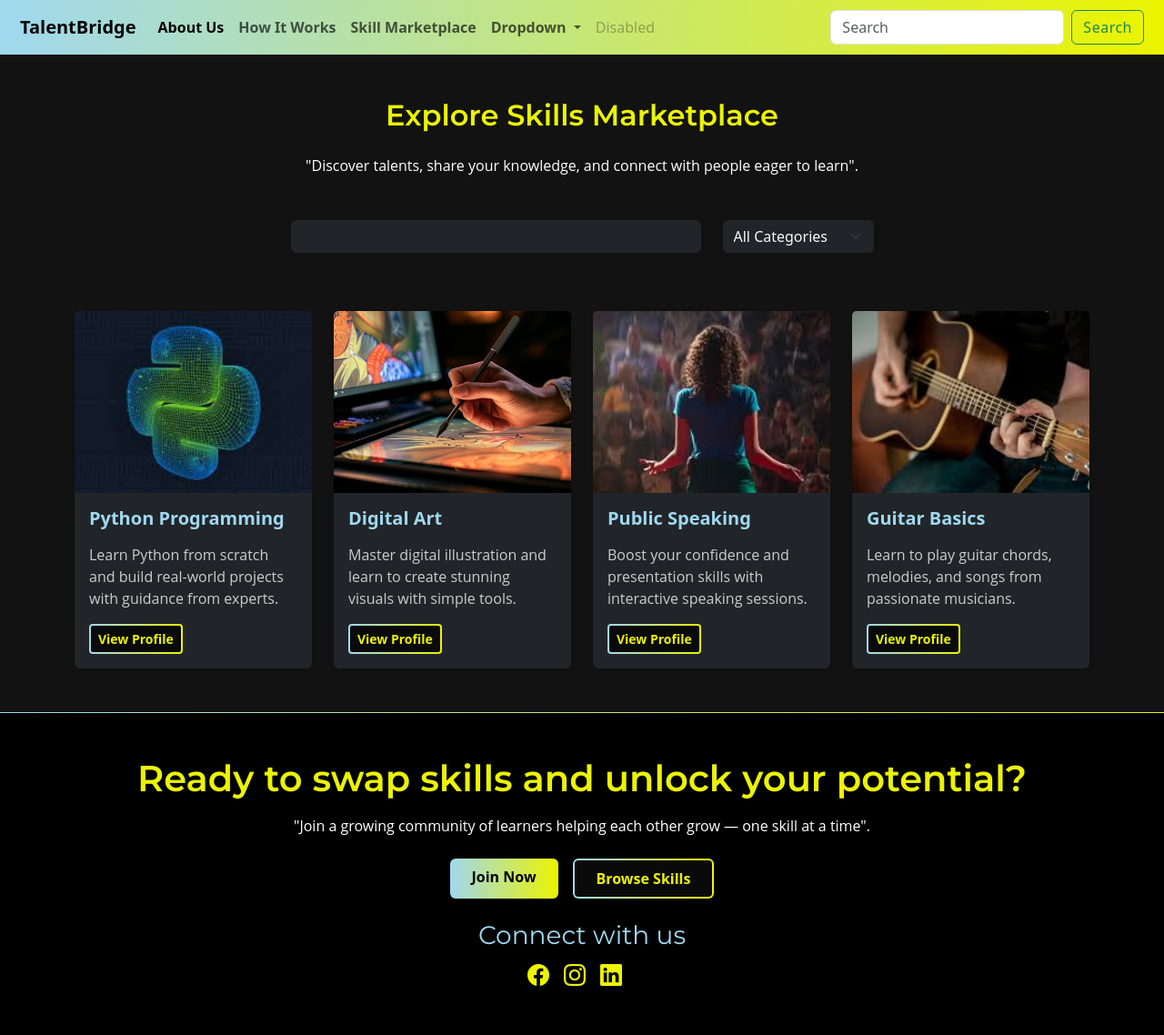
After one commit to Isoo-Pal/TalentBridge, a Django app: page /skill-marketplace/ in a window 1280 px wide. The commit adds this page. Shown: the whole page at 91% size. Run offline with Django 4.2, Linux system fonts and the light colour scheme.

Commit message:
Added Skill Marketplace page

```diff
--- a/TalentBridge/myapp/templates/myapp/inc/footer.html
+++ b/TalentBridge/myapp/templates/myapp/inc/footer.html
@@ -4,7 +4,7 @@
         Ready to swap skills and unlock your potential?
       </h1>
       <p class="text-info mb-4">
-        Join a growing community of learners helping each other grow — one skill at a time.
+        "Join a growing community of learners helping each other grow — one skill at a time".
       </p>
       <div class="d-flex justify-content-center flex-wrap gap-3">
         <a href="#" class="btn btn-warning text-dark fw-semibold px-4 py-2">
--- a/TalentBridge/myapp/templates/myapp/inc/header.html
+++ b/TalentBridge/myapp/templates/myapp/inc/header.html
@@ -24,6 +24,9 @@
         <li class="nav-item">
           <a class="nav-link fw-semibold" href="{% url 'how-it-works' %}">How It Works</a>
         </li>
+        <li class="nav-item">
+          <a class="nav-link fw-semibold" href="{% url 'skill-marketplace' %}">Skill Marketplace</a>
+        </li>
         <li class="nav-item dropdown">
           <a class="nav-link dropdown-toggle fw-semibold" href="#" role="button" data-bs-toggle="dropdown" aria-expanded="false">
             Dropdown
--- /dev/null
+++ b/TalentBridge/myapp/templates/myapp/skillMarketplace.html
@@ -0,0 +1,82 @@
+{% extends "myapp/layout/layout.html" %}
+{% load static %}
+{% block content %}
+
+<section class="py-5 text-light" style="background-color: #121212;">
+  <div class="container">
+    <h2 class="text-center fw-bold mb-4" style="color: #EBF400;">Explore Skills Marketplace</h2>
+    <p class="text-center text-info mb-5">
+      "Discover talents, share your knowledge, and connect with people eager to learn".
+    </p>
+
+    <!-- Search and Filter -->
+    <div class="row justify-content-center mb-5">
+      <div class="col-md-6 col-lg-5 mb-3">
+        <input type="text" class="form-control bg-dark text-light border-0 shadow-sm" placeholder="Search skills...">
+      </div>
+      <div class="col-md-3 col-lg-2 mb-3">
+        <select class="form-select bg-dark text-light border-0 shadow-sm">
+          <option selected>All Categories</option>
+          <option>Technology</option>
+          <option>Music</option>
+          <option>Design</option>
+          <option>Languages</option>
+          <option>Cooking</option>
+        </select>
+      </div>
+    </div>
+
+    <!-- Skills Cards -->
+    <div class="row g-4">
+
+      <div class="col-md-4 col-lg-3">
+        <div class="card bg-dark border-0 shadow-sm h-100 featuredSectioncard1 ">
+          <img src="{% static 'images/pythonlogo.jpg' %}" class="card-img-top" alt="Python Programming" style="height:200px; object-fit:cover;">
+          <div class="card-body">
+            <h5 class="card-title fw-semibold mb-3" style="color: #A0D8EF">Python Programming</h5>
+            <p class="card-text " style="color: #ccc">Learn Python from scratch and build real-world projects with guidance from experts.</p>
+            <a href="#" class="btn btn-outline-warning btn-sm fw-semibold">View Profile</a>
+          </div>
+        </div>
+      </div>
+
+      <div class="col-md-4 col-lg-3">
+        <div class="card bg-dark border-0 shadow-sm h-100 featuredSectioncard2">
+          <img src="{% static 'images/digital-art.jpg' %}" class="card-img-top" alt="Digital Art" style="height:200px; object-fit:cover;">
+          <div class="card-body">
+            <h5 class="card-title fw-semibold mb-3" style="color: #A0D8EF">Digital Art</h5>
+            <p class="card-text" style="color: #ccc">Master digital illustration and learn to create stunning visuals with simple tools.</p>
+            <a href="#" class="btn btn-outline-warning btn-sm fw-semibold">View Profile</a>
+          </div>
+        </div>
+      </div>
+
+      <div class="col-md-4 col-lg-3">
+        <div class="card bg-dark border-0 shadow-sm h-100 featuredSectioncard3">
+          <img src="{% static 'images/public speaking.jpg' %}" class="card-img-top" alt="Public Speaking" style="height:200px; object-fit:cover;">
+          <div class="card-body">
+            <h5 class="card-title fw-semibold mb-3" style="color: #A0D8EF">Public Speaking</h5>
+            <p class="card-text " style="color: #ccc">Boost your confidence and presentation skills with interactive speaking sessions.</p>
+            <a href="#" class="btn btn-outline-warning btn-sm fw-semibold">View Profile</a>
+          </div>
+        </div>
+      </div>
+
+      <div class="col-md-4 col-lg-3">
+        <div class="card bg-dark border-0 shadow-sm h-100 featuredSectioncard4">
+          <img src="{% static 'images/guitar.jpg' %}" class="card-img-top" alt="Guitar Basics" style="height:200px; object-fit:cover;">
+          <div class="card-body">
+            <h5 class="card-title fw-semibold mb-3" style="color: #A0D8EF">Guitar Basics</h5>
+            <p class="card-text" style="color: #ccc">Learn to play guitar chords, melodies, and songs from passionate musicians.</p>
+            <a href="#" class="btn btn-outline-warning btn-sm fw-semibold">View Profile</a>
+          </div>
+        </div>
+      </div>
+
+    </div>
+
+  </div>
+</section>
+
+
+{% endblock content %}
--- a/TalentBridge/myapp/urls.py
+++ b/TalentBridge/myapp/urls.py
@@ -6,4 +6,5 @@ urlpatterns = [
     path('', views.home, name = "home"),
     path('about-us/', views.aboutUs, name = "about-us"),
     path('how-it-works/', views.HowItWorks, name = "how-it-works"),
+    path('skill-marketplace/', views.skillMarketPlace, name = "skill-marketplace"),
 ]
--- a/TalentBridge/myapp/views.py
+++ b/TalentBridge/myapp/views.py
@@ -10,3 +10,7 @@ def aboutUs(request):
 
 def HowItWorks(request):
     return render(request, "myapp/howItWorks.html")
+
+
+def skillMarketPlace(request):
+    return render(request, "myapp/skillMarketplace.html")
```
Also changed, not shown: TalentBridge/static/images/digital-art.jpg (added), TalentBridge/static/images/guitar.jpg (added), TalentBridge/static/images/public speaking.jpg (added), TalentBridge/static/images/pythonlogo.jpg (added).
